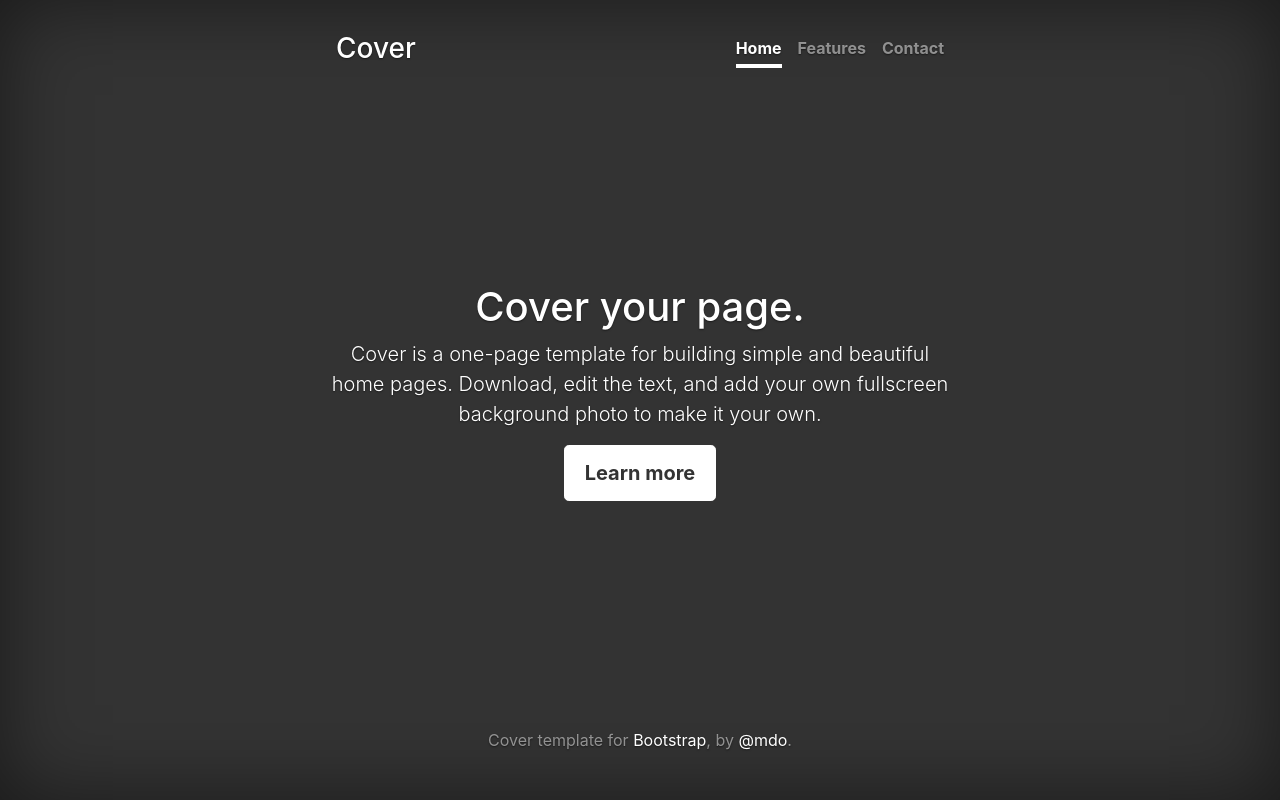
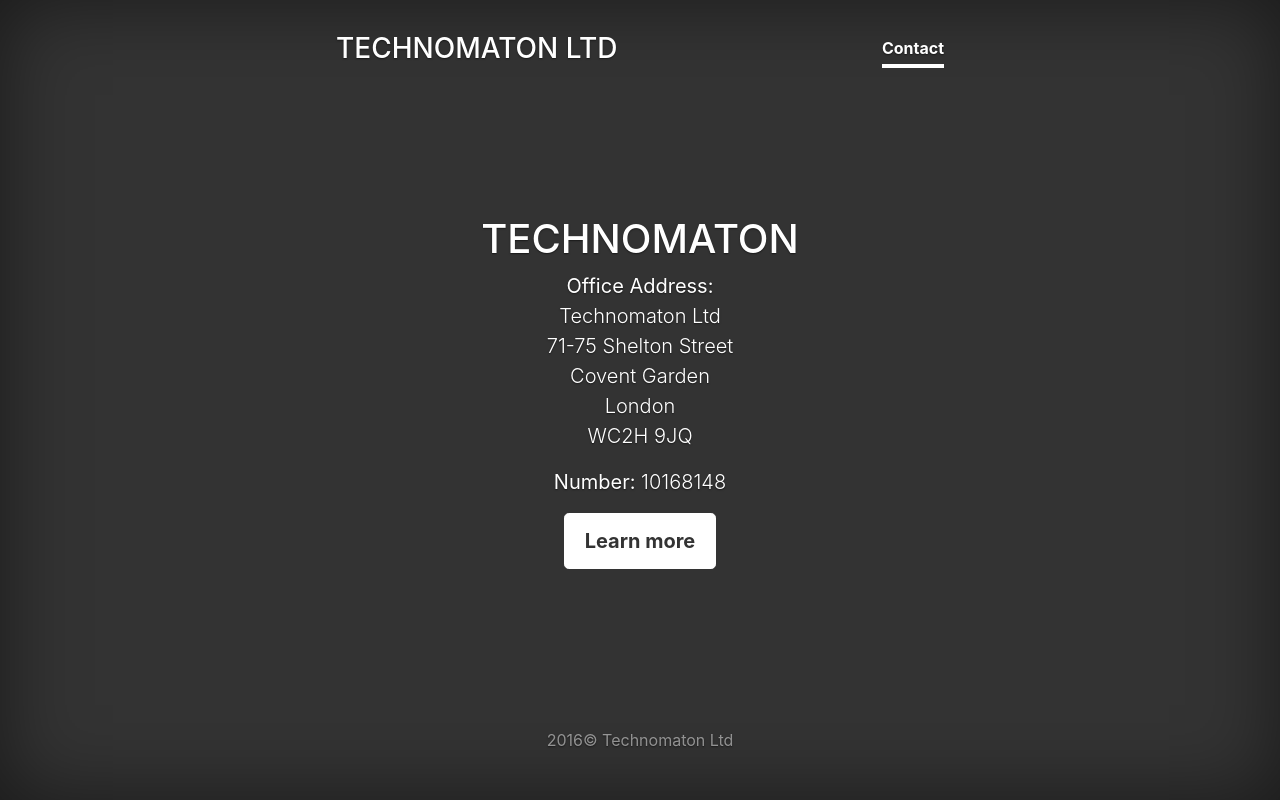
Before and after one commit to technomaton/technomaton.github.io, a plain HTML site: page index.html in a window 1280 px wide. Drawn offline with nearby package versions, Linux system fonts and the light colour scheme.

Commit message:
Update index.html

```diff
--- a/index.html
+++ b/index.html
@@ -28,18 +28,26 @@
 
           <div class="masthead clearfix">
             <div class="inner">
-              <h3 class="masthead-brand">Cover</h3>
+              <h3 class="masthead-brand">TECHNOMATON LTD</h3>
               <nav class="nav nav-masthead">
-                <a class="nav-link active" href="#">Home</a>
-                <a class="nav-link" href="#">Features</a>
-                <a class="nav-link" href="#">Contact</a>
+                <a class="nav-link active" href="#">Contact</a>
               </nav>
             </div>
           </div>
 
           <div class="inner cover">
-            <h1 class="cover-heading">Cover your page.</h1>
-            <p class="lead">Cover is a one-page template for building simple and beautiful home pages. Download, edit the text, and add your own fullscreen background photo to make it your own.</p>
+            <h1 class="cover-heading">TECHNOMATON</h1>
+            <p class="lead">
+              <strong>Office Address:</strong><br>
+              Technomaton Ltd<br>
+              71-75 Shelton Street<br>
+              Covent Garden<br>
+              London<br>
+              WC2H 9JQ
+            </p>
+            <p class="lead">
+              <strong>Number:</strong> 10168148<br>
+            </p>
             <p class="lead">
               <a href="#" class="btn btn-lg btn-secondary">Learn more</a>
             </p>
@@ -47,7 +55,7 @@
 
           <div class="mastfoot">
             <div class="inner">
-              <p>Cover template for <a href="http://getbootstrap.com">Bootstrap</a>, by <a href="https://twitter.com/mdo">@mdo</a>.</p>
+              <p>2016&copy; Technomaton Ltd</p>
             </div>
           </div>
 
```
